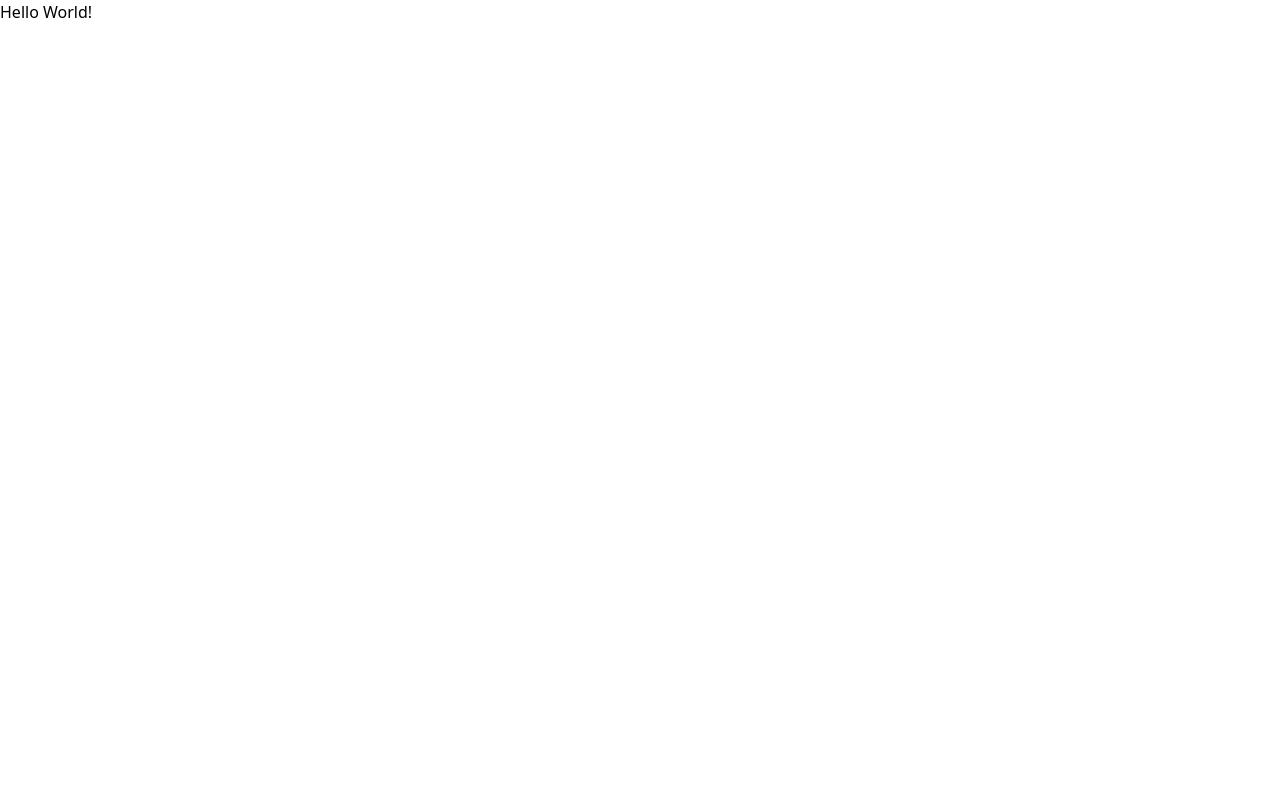
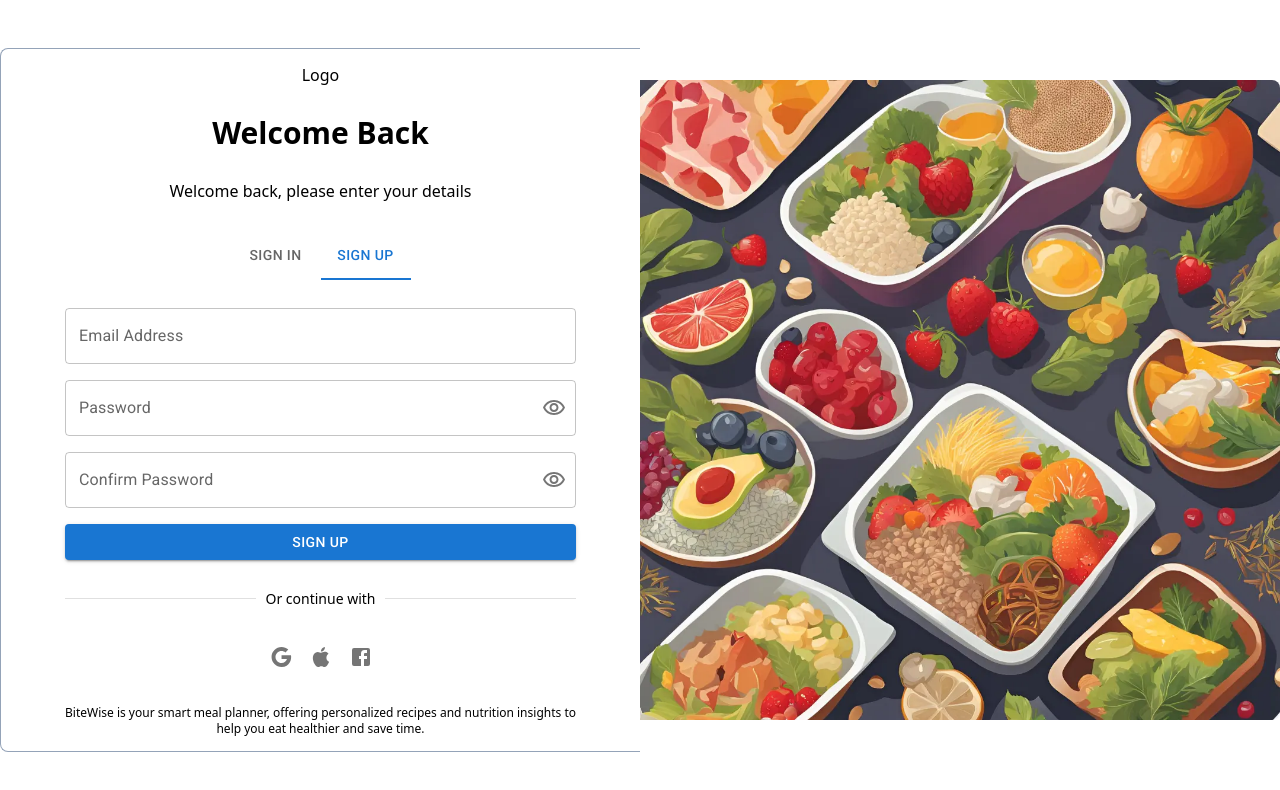
Before and after one commit to VWRoli/bitewise-frontend, a Next.js app: page / in a window 1280 px wide. Shown: the top 790 px of the page. Built offline with nearby package versions, Linux system fonts and the light colour scheme.

Commit message:
fix: update input fields

```diff
--- a/app/auth/components/AuthForm.tsx
+++ b/app/(auth)/components/AuthForm.tsx
@@ -1,15 +1,15 @@
 'use client';
 
 import { Divider, IconButton, Tab, Tabs } from '@mui/material';
-import React from 'react';
+import React, { useState } from 'react';
 import GoogleIcon from '@mui/icons-material/Google';
 import AppleIcon from '@mui/icons-material/Apple';
 import FacebookIcon from '@mui/icons-material/Facebook';
-import SignInForm from '@/app/modules/auth/components/SignInForm';
-import SignUpForm from '@/app/modules/auth/components/SignUpForm';
+import SignUpForm from '@/app/(auth)/components/SignUpForm';
+import SignInForm from '@/app/(auth)/components/SignInForm';
 
 const AuthForm = () => {
-  const [value, setValue] = React.useState(0);
+  const [value, setValue] = useState(1);
 
   const handleChange = (event: React.SyntheticEvent, newValue: number) => {
     setValue(newValue);
--- a/app/auth/components/AuthImageFrame.tsx
+++ b/app/(auth)/components/AuthImageFrame.tsx
@@ -1,6 +1,6 @@
 import Image from 'next/image';
 import React from 'react';
-import AuthImage from '@/app/assets/bitewise.png';
+import AuthImage from '@/app/assets/bitewise.webp';
 
 const AuthImageFrame = () => {
   return (
--- a/app/auth/components/CustomFormControl.tsx
+++ b/app/(auth)/components/CustomFormControl.tsx
@@ -10,11 +10,18 @@ import {
 interface IProps {
   label: string;
   id: string;
-  icon: React.ReactNode;
+  icon?: React.ReactNode;
   type: 'text' | 'password' | 'email';
+  onIconClick?: () => void;
 }
 
-const CustomFormControl = ({ label, id, icon, type = 'text' }: IProps) => {
+const CustomFormControl = ({
+  label,
+  id,
+  icon,
+  type = 'text',
+  onIconClick = () => {},
+}: IProps) => {
   return (
     <FormControl variant="outlined" fullWidth>
       <InputLabel htmlFor={id}>{label}</InputLabel>
@@ -23,7 +30,11 @@ const CustomFormControl = ({ label, id, icon, type = 'text' }: IProps) => {
         type={type}
         endAdornment={
           <InputAdornment position="end">
-            <IconButton aria-label="check" edge="end">
+            <IconButton
+              aria-label="check"
+              edge="end"
+              onClick={() => onIconClick()}
+            >
               {icon}
             </IconButton>
           </InputAdornment>
--- a/app/auth/components/SignInForm.tsx
+++ b/app/(auth)/components/SignInForm.tsx
@@ -1,7 +1,7 @@
 import { Button } from '@mui/material';
 import React from 'react';
 import CheckCircleIcon from '@mui/icons-material/CheckCircle';
-import CustomFormControl from '@/app/modules/auth/components/CustomFormControl';
+import CustomFormControl from '@/app/(auth)/components/CustomFormControl';
 
 const SignInForm = () => {
   return (
--- /dev/null
+++ b/app/(auth)/components/SignUpForm.tsx
@@ -0,0 +1,53 @@
+import { Button } from '@mui/material';
+import React from 'react';
+import CheckCircleIcon from '@mui/icons-material/CheckCircle';
+import CustomFormControl from '@/app/(auth)/components/CustomFormControl';
+import VisibilityOffOutlinedIcon from '@mui/icons-material/VisibilityOffOutlined';
+import VisibilityOutlinedIcon from '@mui/icons-material/VisibilityOutlined';
+
+const SignUpForm = () => {
+  const [showPassword, setShowPassword] = React.useState(false);
+
+  const handleClickShowPassword = () => setShowPassword((show) => !show);
+
+  return (
+    <form className="flex flex-col gap-4 w-full">
+      <CustomFormControl
+        label="Email Address"
+        id="sign-up-email-address-input"
+        type="email"
+      />
+      <CustomFormControl
+        icon={
+          showPassword ? (
+            <VisibilityOffOutlinedIcon />
+          ) : (
+            <VisibilityOutlinedIcon />
+          )
+        }
+        label="Password"
+        id="sign-up-password-input"
+        onIconClick={handleClickShowPassword}
+        type={showPassword ? 'text' : 'password'}
+      />
+      <CustomFormControl
+        icon={
+          showPassword ? (
+            <VisibilityOffOutlinedIcon />
+          ) : (
+            <VisibilityOutlinedIcon />
+          )
+        }
+        label="Confirm Password"
+        id="sign-up-confirm-password-input"
+        onIconClick={handleClickShowPassword}
+        type={showPassword ? 'text' : 'password'}
+      />
+      <Button variant="contained" fullWidth>
+        Sign Up
+      </Button>
+    </form>
+  );
+};
+
+export default SignUpForm;
--- a/app/auth/page.tsx
+++ b/app/(auth)/page.tsx
@@ -1,5 +1,5 @@
-import AuthForm from '@/app/modules/auth/components/AuthForm';
-import AuthImageFrame from '@/app/modules/auth/components/AuthImageFrame';
+import AuthForm from '@/app/(auth)/components/AuthForm';
+import AuthImageFrame from '@/app/(auth)/components/AuthImageFrame';
 
 export default function Auth() {
   return (
--- a/app/auth/components/SignUpForm.tsx
+++ /dev/null
@@ -1,34 +0,0 @@
-import { Button } from '@mui/material';
-import React from 'react';
-import CheckCircleIcon from '@mui/icons-material/CheckCircle';
-import CustomFormControl from '@/app/modules/auth/components/CustomFormControl';
-
-const SignUpForm = () => {
-  return (
-    <form className="flex flex-col gap-4 w-full">
-      <CustomFormControl
-        icon={<CheckCircleIcon />}
-        label="Email Address"
-        id="sign-up-email-address-input"
-        type="email"
-      />
-      <CustomFormControl
-        icon={<CheckCircleIcon />}
-        label="Password"
-        id="sign-up-password-input"
-        type="password"
-      />
-      <CustomFormControl
-        icon={<CheckCircleIcon />}
-        label="Confirm Password"
-        id="sign-up-confirm-password-input"
-        type="password"
-      />
-      <Button variant="contained" fullWidth>
-        Sign Up
-      </Button>
-    </form>
-  );
-};
-
-export default SignUpForm;
--- a/app/page.tsx
+++ /dev/null
@@ -1,3 +0,0 @@
-export default function Home() {
-  return <div>Hello World!</div>
-}
```
Also changed, not shown: app/assets/bitewise.png (deleted), app/assets/bitewise.webp (added).
